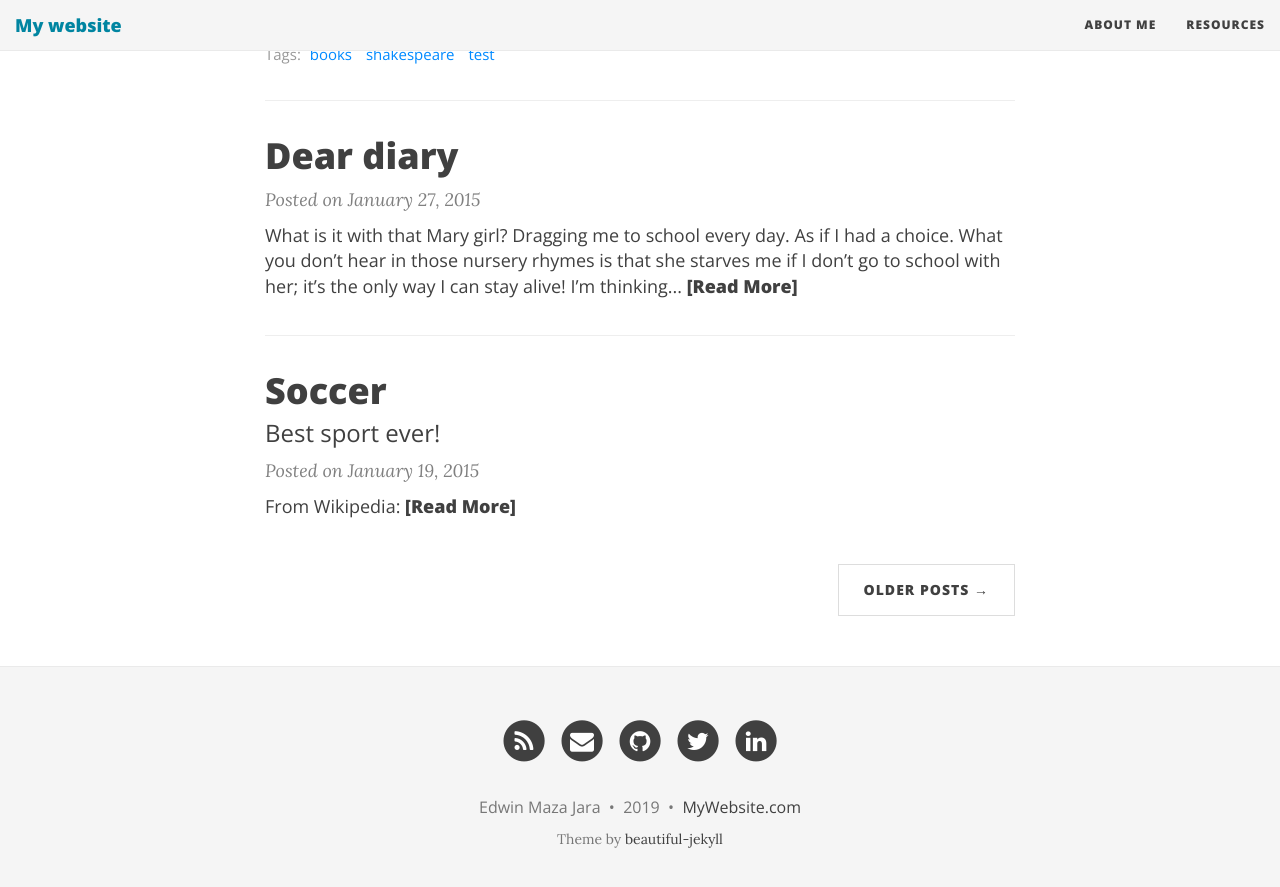
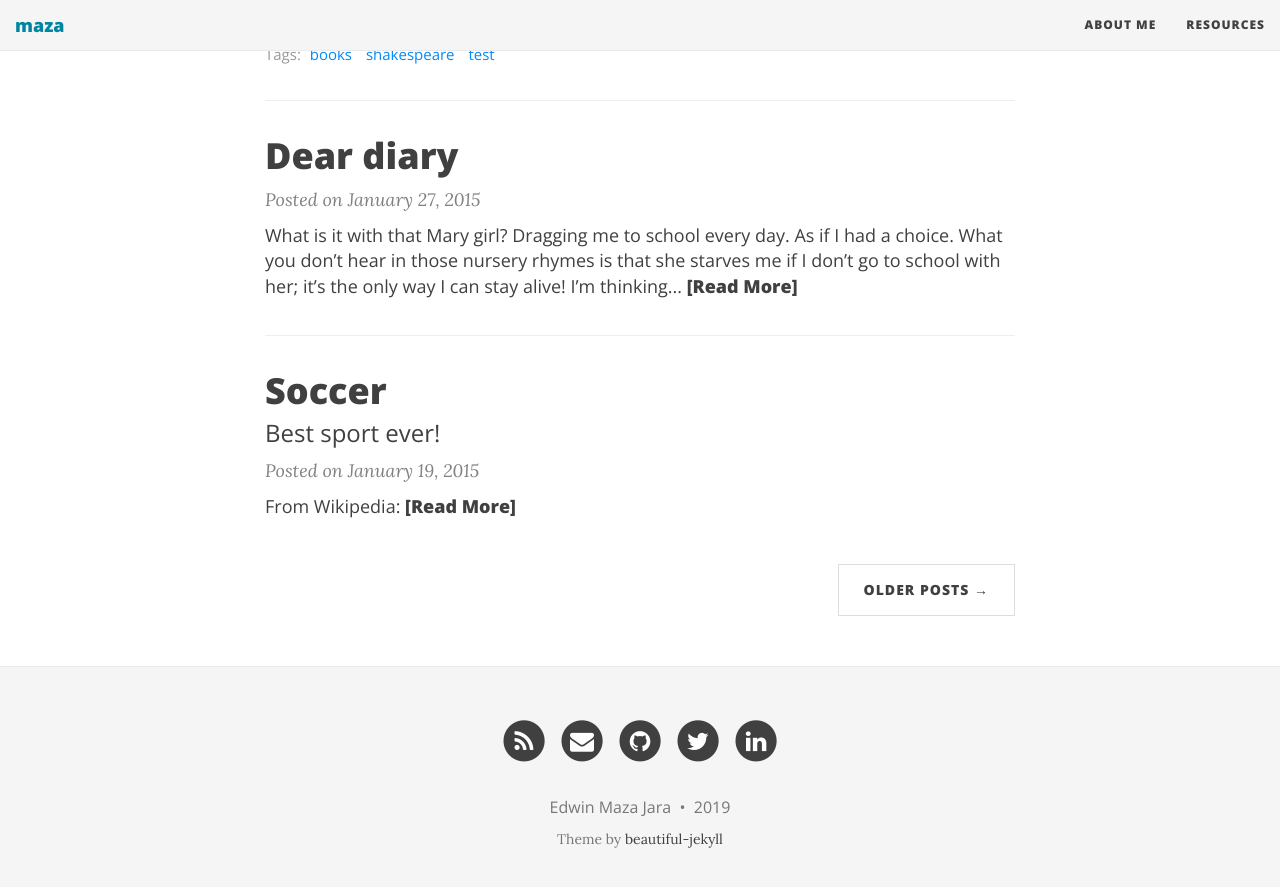
Before and after one commit to eamazaj/eamazaj.github.io, a Jekyll site: the page built from index.html, in a window 1280 px wide and 900 px high, scrolled down 1134 px. Shown: the top 887 px of the window. Built offline with Jekyll 4.4.1, drawn with Linux system fonts in a browser that asks for light colours; nearby versions of some CDN libraries; the list of posts is cut into pages by our own code.

Commit message:
feat: change site name

```diff
--- a/_config.yml
+++ b/_config.yml
@@ -4,7 +4,7 @@
 # baseurl is the website's URL without the hostname
 
 # If you are building a simple GitHub user page (https://username.github.io) then use these settings:
-url: "https://username.github.io"
+url: "https://eamazaj.github.io"
 baseurl: ""
 
 # If you are building a GitHub project page then use these settings:
@@ -14,7 +14,7 @@ baseurl: ""
 # Of course don't forget to change the username and projectname to YOUR username and project
 
 # Name of website
-title: My website
+title: maza
 
 # Short description of your site
 description: A virtual proof that name is awesome!
@@ -102,7 +102,7 @@ share-links-active:
 
 # How to display the link to the website in the footer
 # Remove this if you don't want a link in the footer
-url-pretty: "MyWebsite.com"  # eg. "deanattali.com/beautiful-jekyll"
+#url-pretty: "MyWebsite.com"  # eg. "deanattali.com/beautiful-jekyll"
 
 # --- Web Statistics Section --- #
 
```
